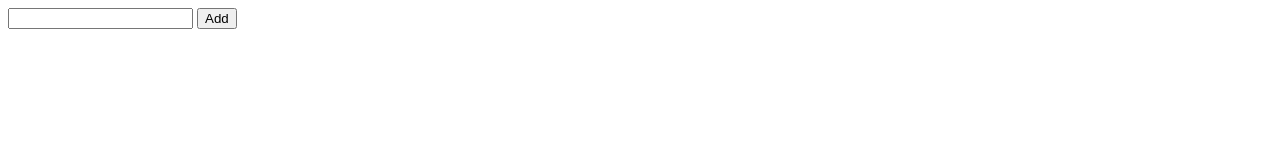
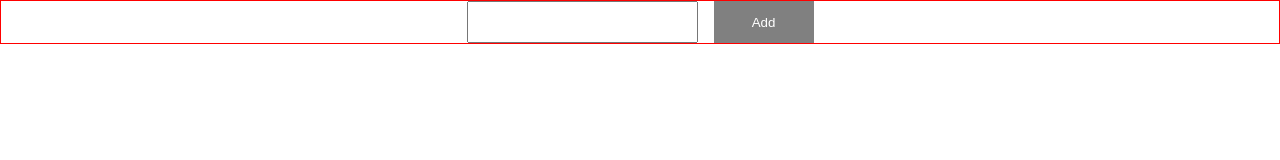
Before and after one commit to myz1993/todolist, a plain HTML site: page src/index.html in a window 1280 px wide. Drawn offline with Linux system fonts and the light colour scheme.

Commit message:
style: add style for additem section

```diff
--- a/src/index.html
+++ b/src/index.html
@@ -4,6 +4,7 @@
   <meta charset="UTF-8">
   <meta name="viewport" content="width=device-width, initial-scale=1.0">
   <title>Document</title>
+  <link rel="stylesheet" href="./scss/index.css">
 </head>
 <body>
   <main class="todoList">
--- /dev/null
+++ b/src/scss/addItem.scss
@@ -0,0 +1,21 @@
+section {
+  &.addItem {
+    display: flex;
+
+    input {
+      padding: 10px;
+      outline: 0;
+      font-size: 16px;
+      margin-right: 16px;
+    }
+
+    button {
+      border: 0;
+      background-color: grey;
+      color: white;
+      width: 100px;
+      cursor: pointer;
+      outline: 0;
+    }
+  }
+}
--- /dev/null
+++ b/src/scss/index.scss
@@ -0,0 +1,15 @@
+@import "./addItem.scss";
+@import "./itemList.scss";
+
+* {
+  margin: 0px;
+  padding: 0px;
+  box-sizing: border-box;
+}
+
+main {
+  border: 1px solid red;
+  display: flex;
+  flex-direction: column;
+  align-items: center;
+}
```
Also changed, not shown: src/scss/index.css (added), src/scss/itemList.scss (added), 2 other files.
